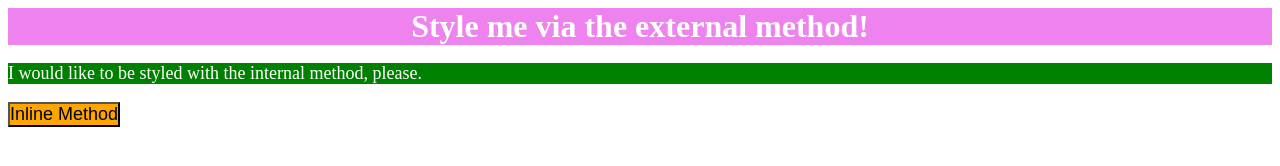
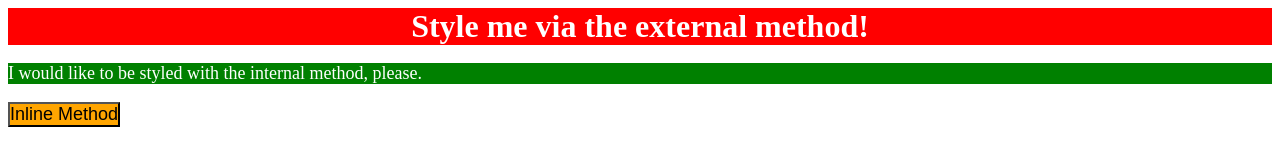
Before and after one commit to BringYourMains/CSS, a plain HTML site: page index.html in a window 1280 px wide. Drawn offline with Linux system fonts and the light colour scheme.

Commit message:
Version 4

```diff
--- a/styless.css
+++ b/styless.css
@@ -4,7 +4,7 @@
 }
 
 div {
-    background-color: violet;
+    background-color: red;
     color: white;
     font-size: 32px;
     text-align: center;
```
